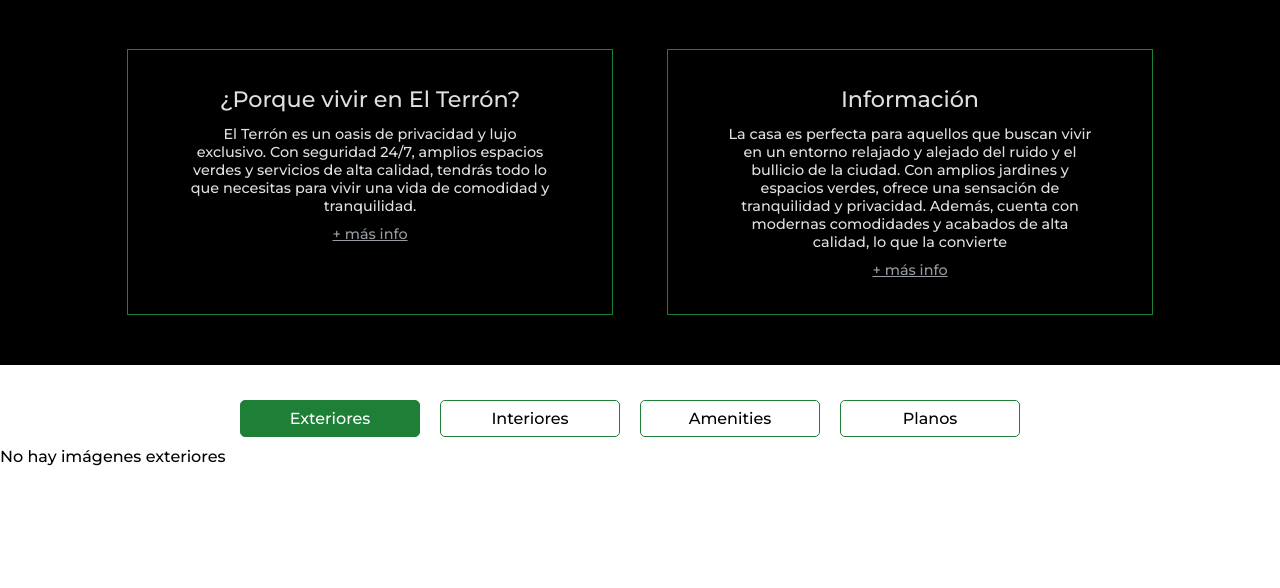
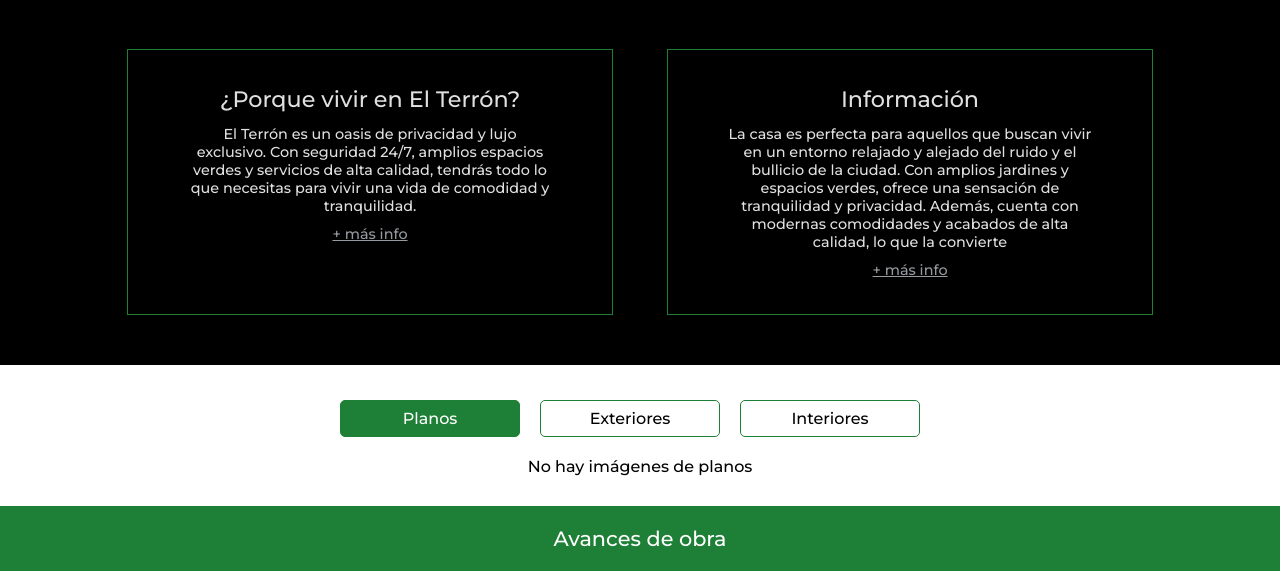
Before and after one commit to alejocarranza/juan_carranza, a Django app: page /casas/el-terron-136 in a window 1280 px wide. Shown: the part 728-1316 px from the top of the page. Run offline with Django 3.2, Linux system fonts and the light colour scheme; data comes from the database, SQL or seed files in the repository; both versions use the stored data as it was after the commit; some libraries are stand-ins or nearby versions.

Commit message:
13/2 --- Termine el frontend y el backend de la tercera parte de casaX y empece con la cuarta parte (hice casi todo el frontend [me falto el javascript] y nada del backend pero esta casi todo echo)

```diff
--- a/casas/models.py
+++ b/casas/models.py
@@ -23,9 +23,9 @@ class Imagen(models.Model):
     imagen= models.ImageField(upload_to= "casas/imagenes/")
     opciones= (
         ("principal", "principal"),
+        ("avance_de_obra", "avance_de_obra"),
         ("exteriores", "exteriores"),
         ("interiores", "interiores"),
-        ("amenities", "amenities"),
         ("planos", "planos"),
     )
     opcion= models.CharField(max_length= 15, choices= opciones, default= "exteriores")
--- a/casas/views.py
+++ b/casas/views.py
@@ -13,7 +13,7 @@ def casas(request, slugCasa):
     imagen_principal = casa1.imagenes.filter(opcion='principal').first().imagen.url
     imagenes_exteriores = get_images_by_option(slugCasa, 'exteriores')
     imagenes_interiores = get_images_by_option(slugCasa, 'interiores')
-    imagenes_amenities = get_images_by_option(slugCasa, 'amenities')
+    imagenes_avances = get_images_by_option(slugCasa, 'avance_de_obra')
     imagenes_planos = get_images_by_option(slugCasa, 'planos')
 
     params= {
@@ -21,7 +21,7 @@ def casas(request, slugCasa):
         "imagen_principal": imagen_principal,
         "imagenes_exteriores": imagenes_exteriores,
         "imagenes_interiores": imagenes_interiores,
-        "imagenes_amenities": imagenes_amenities,
+        "imagenes_avances": imagenes_avances,
         "imagenes_planos": imagenes_planos,
     }
 
--- a/static/css/casas/casaX/styles.css
+++ b/static/css/casas/casaX/styles.css
@@ -130,6 +130,9 @@ main > *{
 .house-images {
     display: none;
     max-width: 100%;
+    flex-wrap: wrap;
+    padding: 10px 5%;
+    justify-content: center;
 }
 
 .house-images.active {
@@ -138,10 +141,57 @@ main > *{
 }
 
 .house-images img {
-    transition: transform 0.5s ease-in-out;
-    transform: scale(0.7);
+    transition: transform 0.3s ease-in;
+    transform: scale(0.9);
+    margin: 10px;
 }
 
 .house-images.active img {
     transform: scale(1);
 }
+
+
+/* SLIDER SECTION */
+#avances-obra{
+    position: relative;
+    height: fit-content;
+    /* height: calc(75vh + 18px + 20px + 1.3em + 30px); */
+    width: 100%;
+}
+
+#avances-obra h2{
+    width: 100%;
+    height: auto;
+    padding: 20px;
+    background-color: var(--header-color);
+    color: var(--back-color);
+    font-size: 1.3em;
+    font-weight:lighter;
+    margin: 20px 0;
+    text-align: center;
+}
+
+#avances-slider{
+    position: relative;
+    width: 100%;
+    height: 75vh;;
+}
+
+#avances-slider img{
+    width: 75%;
+    height: 75vh;
+    object-fit: cover;
+    top: 0px;
+    position: absolute;
+    margin: 0 12.5%;
+
+    opacity: 0;
+    visibility: hidden;
+    transition: all 1s ease-in;
+}
+
+.sa-active{
+    opacity: 1 !important;
+    visibility: visible !important;
+    z-index: 998 !important;
+}
--- a/static/js/casas/casaX/script.js
+++ b/static/js/casas/casaX/script.js
@@ -15,7 +15,7 @@ document.querySelectorAll('#house-options-images h3').forEach(elem => {
   });
 });
 
-showImages('exteriores');
+showImages('planos');
 
 const houseOptions = document.querySelector("#house-options-images");
 const houseImages = document.querySelectorAll(".house-images");
@@ -30,3 +30,101 @@ houseOptions.addEventListener("click", function(event) {
     targetImage.classList.add("active");
   }
 });
+
+
+// slider
+
+const $last= document.getElementById("sa-last"),
+  $first= document.getElementById("sa-first");
+
+const slide= function($last, $first, side){
+  const $actual= document.getElementsByClassName("sa-active")[0];
+
+  $actual.classList.toggle("sa-active");
+
+  if(side=="forward"){
+    if ($actual === $last) {
+      $first.classList.toggle("sa-active");
+    } else {
+      $actual.nextElementSibling.classList.toggle("sa-active");
+    };
+  }else{
+    if ($actual === $first) {
+      $last.classList.toggle("sa-active");
+    } else {
+      $actual.previousElementSibling.classList.toggle("sa-active");
+    };
+  };
+};
+
+// document.addEventListener("DOMContentLoaded", e=>{
+//   setTimeout(()=>{
+//     let intervalActive= false;
+
+//     const observer = new IntersectionObserver(entries=> {
+//       // if (entry.isIntersecting && !(intervalActive)){
+//       //
+//       // } else if (!(entry.isIntersecting) && interval){
+//       //   interval.remove();
+//       // };
+//       entries.forEach(entry=>{
+//         if (entry.isIntersecting){
+//           let interval= setInterval(() => {
+//             slide($last, $first, "forward");
+//           }, 4000);
+//           intervalActive= true;
+//         };
+
+//         console.log(intervalActive);
+//         if(intervalActive){
+//           clearInterval(interval);
+//           intervalActive= false;
+//         };
+//       });
+//     });
+
+//     console.log(document.getElementById("avances-slider"))
+//     observer.observe(document.getElementById("avances-slider"))
+//   }, 0);
+// });
+
+// Seleccionamos el elemento que queremos observar
+// const element = document.getElementById("avances-slider");
+
+// // Definimos el observer
+// const observer = new IntersectionObserver(function (entries) {
+//   // Entries es un arreglo con los elementos observados
+//   entries.forEach(function (entry) {
+//     // Si el elemento está en pantalla
+//     if (entry.isIntersecting) {
+//       // Agregamos el setInterval
+//       const intervalId = setInterval(function () {
+//         // Aquí escribimos el código que queremos que se ejecute cada intervalo
+//       }, 1000);
+
+//       // Guardamos el id del interval para poder eliminarlo más tarde
+//       entry.target.intervalId = intervalId;
+
+//       // Detenemos el observer para este elemento
+//       observer.unobserve(entry.target);
+//     }
+//   });
+// });
+
+// // Iniciamos el observer para el elemento seleccionado
+// observer.observe(element);
+
+// // Para eliminar el setInterval cuando el elemento ya no está en pantalla, podemos agregar un event listener para el evento "slide"
+// element.addEventListener("slide", function () {
+//   // Si el elemento ya no está en pantalla
+//   if (!element.intervalId) {
+//     return;
+//   }
+
+//   // Eliminamos el setInterval
+//   clearInterval(element.intervalId);
+//   element.intervalId = null;
+
+//   // Re-iniciamos el observer para el elemento
+//   observer.observe(element);
+// });
--- a/templates/casas/casaX.html
+++ b/templates/casas/casaX.html
@@ -30,35 +30,19 @@
     </div>
 </section>
 
-<!-- <section id="house-options">
+<section id="house-options">
     <div id="house-options-images">
-        <h3 class="house-options-active">Exteriores</h3>
+        <h3 class="house-options-active">Planos</h3>
+        <h3>Exteriores</h3>
         <h3>Interiores</h3>
-        <h3>Amenities</h3>
-        <h3>Planos</h3>
     </div>
 
-    <div id="house-images">
-        {% for i in imagenes_exteriores %}
-
+    <div id="planos" class="house-images">
+        {% for i in imagenes_planos %}
         <img src="{{ i.imagen.url }}" alt="{{ i.slug }}">
-
         {% empty %}
-
-        <p> No hay imagenes del interior de la casa </p>
-
+        <p>No hay imágenes de planos</p>
         {% endfor %}
-    </div>
-
-</section> -->
-
-
-<section id="house-options">
-    <div id="house-options-images">
-        <h3 class="house-options-active">Exteriores</h3>
-        <h3>Interiores</h3>
-        <h3>Amenities</h3>
-        <h3>Planos</h3>
     </div>
 
     <div id="exteriores" class="house-images active">
@@ -76,24 +60,17 @@
         <p>No hay imágenes interiores</p>
         {% endfor %}
     </div>
+</section>
 
-    <div id="amenities" class="house-images">
-        {% for i in imagenes_amenities %}
-        <img src="{{ i.imagen.url }}" alt="{{ i.slug }}">
-        {% empty %}
-        <p>No hay imágenes de amenities</p>
-        {% endfor %}
+<section id="avances-obra">
+    <h2> Avances de obra </h2>
+    <div id="avances-slider">
+        <img id="sa-first" class="avances-slider-image sa-active" src="https://placeimg.com/1100/600/tech" alt="#">
+        <img class="avances-slider-image" src="https://placeimg.com/1100/600/animals" alt="#">
+        <img class="avances-slider-image" src="https://placeimg.com/1100/600/people" alt="#">
+        <img id="sa-last" class="avances-slider-image" src="https://placeimg.com/1100/600/arch" alt="#">
     </div>
-
-    <div id="planos" class="house-images">
-        {% for i in imagenes_planos %}
-        <img src="{{ i.imagen.url }}" alt="{{ i.slug }}">
-        {% empty %}
-        <p>No hay imágenes de planos</p>
-        {% endfor %}
-    </div>
-  </section>
-
+</section>
 
 {% endblock %}
 
```
Also changed, not shown: casas/migrations/0013_alter_imagen_opcion.py (added), db.sqlite3, media/casas/imagenes/Captura_de_pantalla_20221113_215924_jp7jZAe.png (added). Lines whose indentation alone changed are shown as unchanged.
